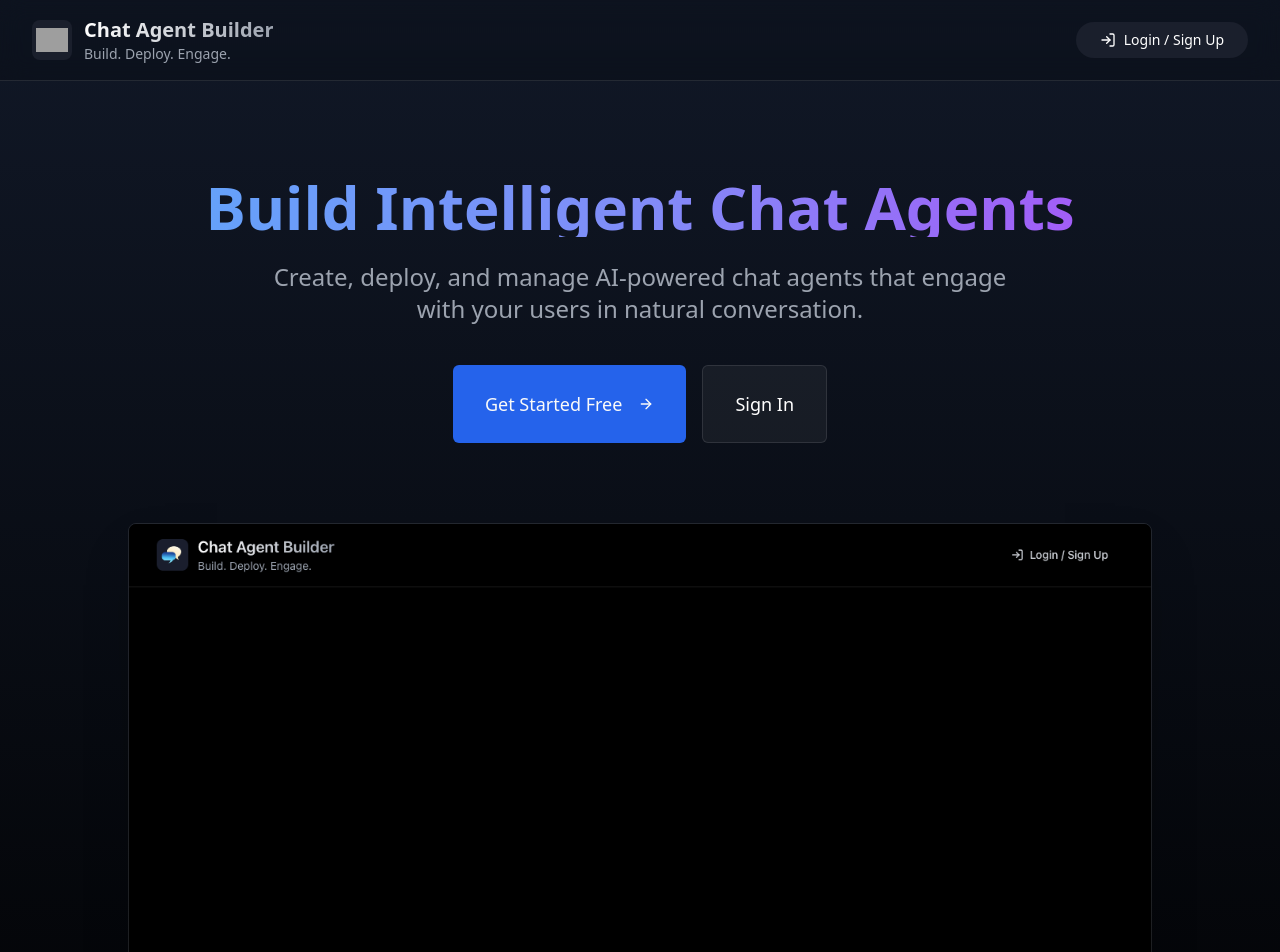
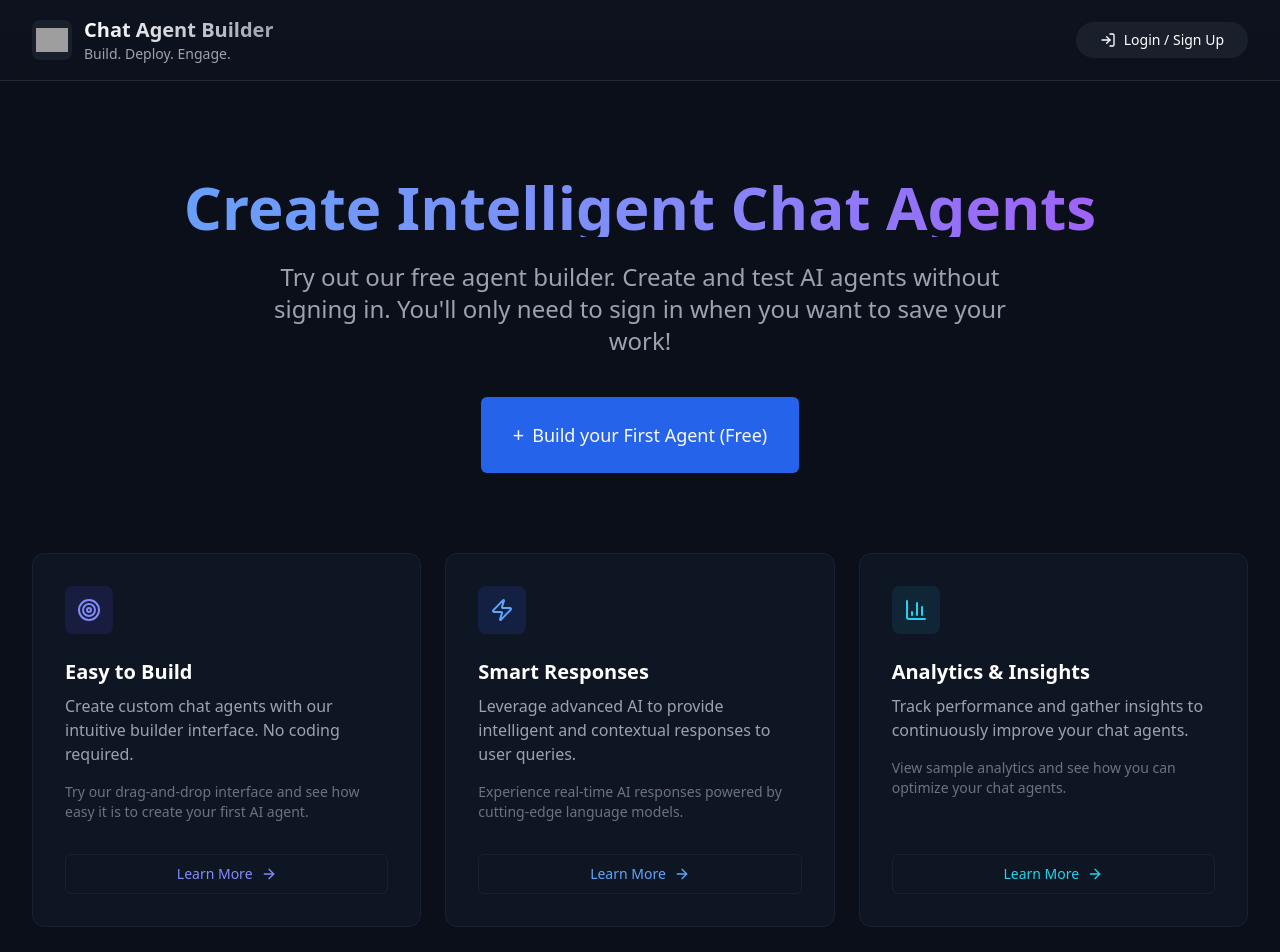
Before and after one commit to Louistrash/agentbuilder, a React (Vite) app: page /home in a window 1280 px wide. Shown: the top 952 px of the page. Built offline with nearby package versions, Linux system fonts and the light colour scheme; grey boxes are pictures that could not be loaded.

Commit message:
Restore Home Page Design
This commit restores the previous design of the home page.

```diff
--- a/src/pages/Home.tsx
+++ b/src/pages/Home.tsx
@@ -1,49 +1,178 @@
 
-import React from 'react';
+import React, { useState } from 'react';
 import { Button } from '@/components/ui/button';
-import { ArrowRight } from 'lucide-react';
+import { ArrowRight, Target, Zap, BarChart3 } from 'lucide-react';
 import { useNavigate } from 'react-router-dom';
+import { LearnMoreDialog } from '@/components/home/LearnMoreDialog';
+
+// Define content for the learn more dialogs
+const learnMoreContent = {
+  build: {
+    title: "Easy to Build Chat Agents",
+    description: "Create custom agents without coding",
+    content: (
+      <div className="space-y-4">
+        <p>Our intuitive builder interface makes it easy to create custom chat agents without any coding knowledge.</p>
+        <p>You can:</p>
+        <ul className="list-disc list-inside space-y-2 text-gray-300">
+          <li>Choose from pre-built templates</li>
+          <li>Customize agent personality and responses</li>
+          <li>Add knowledge sources for your agent</li>
+          <li>Test your agent in real-time</li>
+          <li>Deploy with a single click</li>
+        </ul>
+        <p>Start with our free builder and upgrade to pro when you need advanced features.</p>
+      </div>
+    )
+  },
+  responses: {
+    title: "Smart AI Responses",
+    description: "How our AI technology works",
+    content: (
+      <div className="space-y-4">
+        <p>Our chat agents use advanced AI technology to provide intelligent and contextual responses to user queries.</p>
+        <p>Key features include:</p>
+        <ul className="list-disc list-inside space-y-2 text-gray-300">
+          <li>Natural language understanding</li>
+          <li>Context awareness across conversations</li>
+          <li>Customizable response styles</li>
+          <li>Multi-turn conversation handling</li>
+          <li>Integration with your knowledge base</li>
+        </ul>
+        <p>Our AI is built on the latest language models and optimized for responsiveness and accuracy.</p>
+      </div>
+    )
+  },
+  analytics: {
+    title: "Analytics & Insights",
+    description: "Track and improve your chat agents",
+    content: (
+      <div className="space-y-4">
+        <p>Gain valuable insights into how users interact with your chat agents and use that data to continuously improve.</p>
+        <p>Our analytics platform provides:</p>
+        <ul className="list-disc list-inside space-y-2 text-gray-300">
+          <li>User engagement metrics</li>
+          <li>Conversation flow analysis</li>
+          <li>Common questions and topics</li>
+          <li>Satisfaction scores</li>
+          <li>Performance benchmarks</li>
+        </ul>
+        <p>Use these insights to optimize your agents, improve user satisfaction, and achieve your goals.</p>
+      </div>
+    )
+  }
+};
 
 const Home = () => {
   const navigate = useNavigate();
+  const [dialogContent, setDialogContent] = useState<keyof typeof learnMoreContent | null>(null);
+
+  const openDialog = (contentKey: keyof typeof learnMoreContent) => {
+    setDialogContent(contentKey);
+  };
+
+  const closeDialog = () => {
+    setDialogContent(null);
+  };
 
   return (
-    <div className="min-h-[calc(100vh-5rem)] flex flex-col">
+    <div className="min-h-[calc(100vh-5rem)] flex flex-col bg-[#0b0f19]">
       <div className="flex-1 max-w-7xl mx-auto px-4 sm:px-6 lg:px-8 py-16 sm:py-24">
         <div className="text-center mb-16">
           <h1 className="text-4xl sm:text-5xl md:text-6xl font-bold mb-6 bg-gradient-to-r from-blue-400 via-indigo-400 to-purple-500 bg-clip-text text-transparent">
-            Build Intelligent Chat Agents
+            Create Intelligent Chat Agents
           </h1>
           <p className="text-xl sm:text-2xl text-gray-400 max-w-3xl mx-auto">
-            Create, deploy, and manage AI-powered chat agents that engage with your users in natural conversation.
+            Try out our free agent builder. Create and test AI agents without signing in. You'll only need
+            to sign in when you want to save your work!
           </p>
 
           <div className="mt-10 flex flex-col sm:flex-row gap-4 justify-center">
             <Button
               onClick={() => navigate('/agent-builder/free')}
-              className="text-lg px-8 py-6 h-auto bg-blue-600 hover:bg-blue-700"
+              className="text-lg px-8 py-6 h-auto bg-blue-600 hover:bg-blue-700 flex items-center gap-2"
             >
-              Get Started Free
-              <ArrowRight className="ml-2" />
-            </Button>
-            <Button
-              onClick={() => navigate('/auth')}
-              variant="outline"
-              className="text-lg px-8 py-6 h-auto bg-white/5 text-white border-white/10 hover:bg-white/10"
-            >
-              Sign In
+              <span className="text-xl">+</span> Build your First Agent (Free)
             </Button>
           </div>
         </div>
 
-        <div className="mt-20">
-          <img
-            src="/public/lovable-uploads/9ed71e91-82ac-473f-8da6-3ed7365b5bd0.png"
-            alt="Chat Agent Builder Interface"
-            className="w-full max-w-5xl mx-auto rounded-lg shadow-2xl border border-white/10"
-          />
+        <div className="grid grid-cols-1 md:grid-cols-3 gap-6 mt-20">
+          {/* Easy to Build */}
+          <div className="bg-[#0f1623] border border-[#1a2030] rounded-xl p-8 flex flex-col">
+            <div className="mb-6 bg-indigo-900/30 w-12 h-12 rounded-lg flex items-center justify-center">
+              <Target className="h-6 w-6 text-indigo-400" />
+            </div>
+            <h3 className="text-xl font-bold mb-2 text-white">Easy to Build</h3>
+            <p className="text-gray-400 mb-4">
+              Create custom chat agents with our intuitive builder interface. No coding required.
+            </p>
+            <p className="text-gray-500 text-sm mb-8">
+              Try our drag-and-drop interface and see how easy it is to create your first AI agent.
+            </p>
+            <Button
+              variant="ghost"
+              className="mt-auto text-indigo-400 hover:text-indigo-300 border border-[#1a2030] hover:bg-indigo-900/20 flex items-center justify-center gap-2"
+              onClick={() => openDialog('build')}
+            >
+              Learn More <ArrowRight className="h-4 w-4" />
+            </Button>
+          </div>
+
+          {/* Smart Responses */}
+          <div className="bg-[#0f1623] border border-[#1a2030] rounded-xl p-8 flex flex-col">
+            <div className="mb-6 bg-blue-900/30 w-12 h-12 rounded-lg flex items-center justify-center">
+              <Zap className="h-6 w-6 text-blue-400" />
+            </div>
+            <h3 className="text-xl font-bold mb-2 text-white">Smart Responses</h3>
+            <p className="text-gray-400 mb-4">
+              Leverage advanced AI to provide intelligent and contextual responses to user queries.
+            </p>
+            <p className="text-gray-500 text-sm mb-8">
+              Experience real-time AI responses powered by cutting-edge language models.
+            </p>
+            <Button
+              variant="ghost"
+              className="mt-auto text-blue-400 hover:text-blue-300 border border-[#1a2030] hover:bg-blue-900/20 flex items-center justify-center gap-2"
+              onClick={() => openDialog('responses')}
+            >
+              Learn More <ArrowRight className="h-4 w-4" />
+            </Button>
+          </div>
+
+          {/* Analytics & Insights */}
+          <div className="bg-[#0f1623] border border-[#1a2030] rounded-xl p-8 flex flex-col">
+            <div className="mb-6 bg-cyan-900/30 w-12 h-12 rounded-lg flex items-center justify-center">
+              <BarChart3 className="h-6 w-6 text-cyan-400" />
+            </div>
+            <h3 className="text-xl font-bold mb-2 text-white">Analytics & Insights</h3>
+            <p className="text-gray-400 mb-4">
+              Track performance and gather insights to continuously improve your chat agents.
+            </p>
+            <p className="text-gray-500 text-sm mb-8">
+              View sample analytics and see how you can optimize your chat agents.
+            </p>
+            <Button
+              variant="ghost"
+              className="mt-auto text-cyan-400 hover:text-cyan-300 border border-[#1a2030] hover:bg-cyan-900/20 flex items-center justify-center gap-2"
+              onClick={() => openDialog('analytics')}
+            >
+              Learn More <ArrowRight className="h-4 w-4" />
+            </Button>
+          </div>
         </div>
       </div>
+
+      {/* Dialog for Learn More content */}
+      {dialogContent && (
+        <LearnMoreDialog
+          isOpen={!!dialogContent}
+          onClose={closeDialog}
+          title={learnMoreContent[dialogContent].title}
+          description={learnMoreContent[dialogContent].description}
+          content={learnMoreContent[dialogContent].content}
+        />
+      )}
     </div>
   );
 };
```
